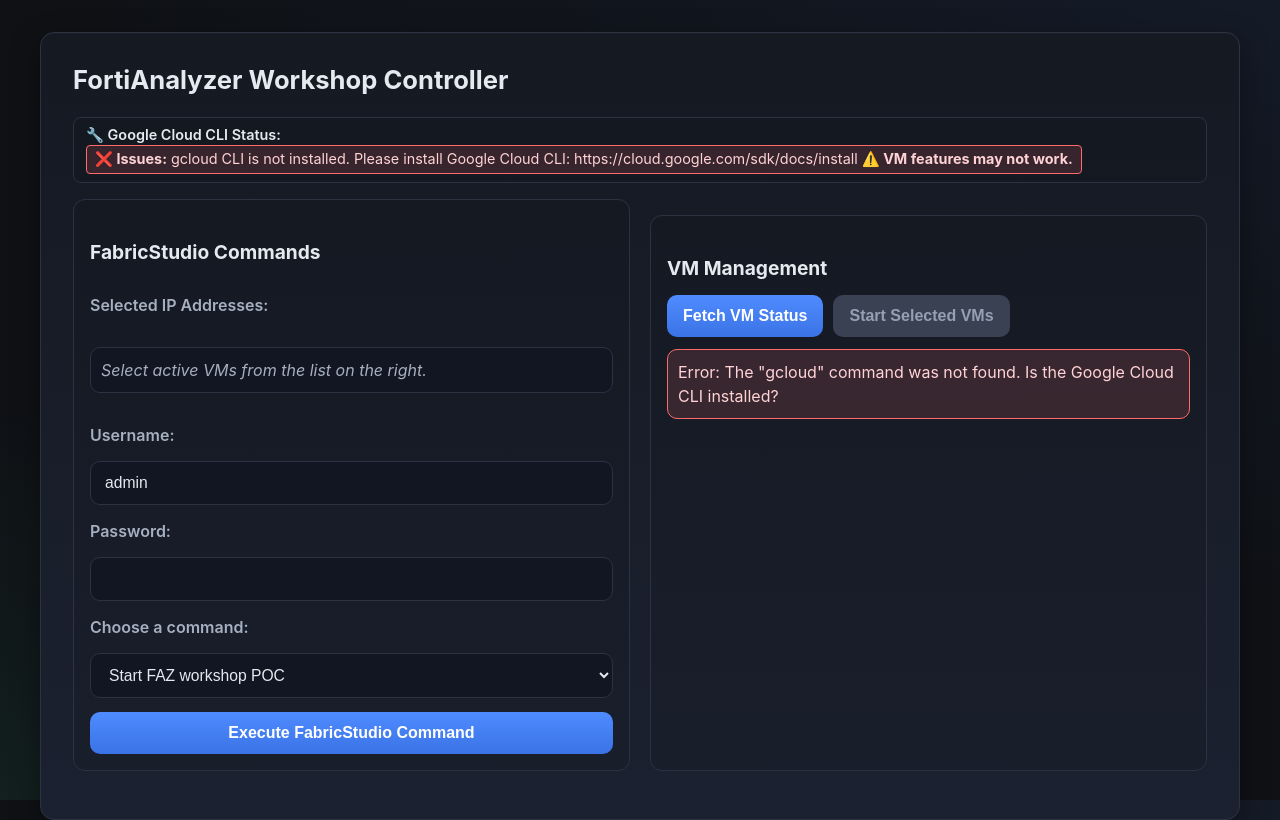
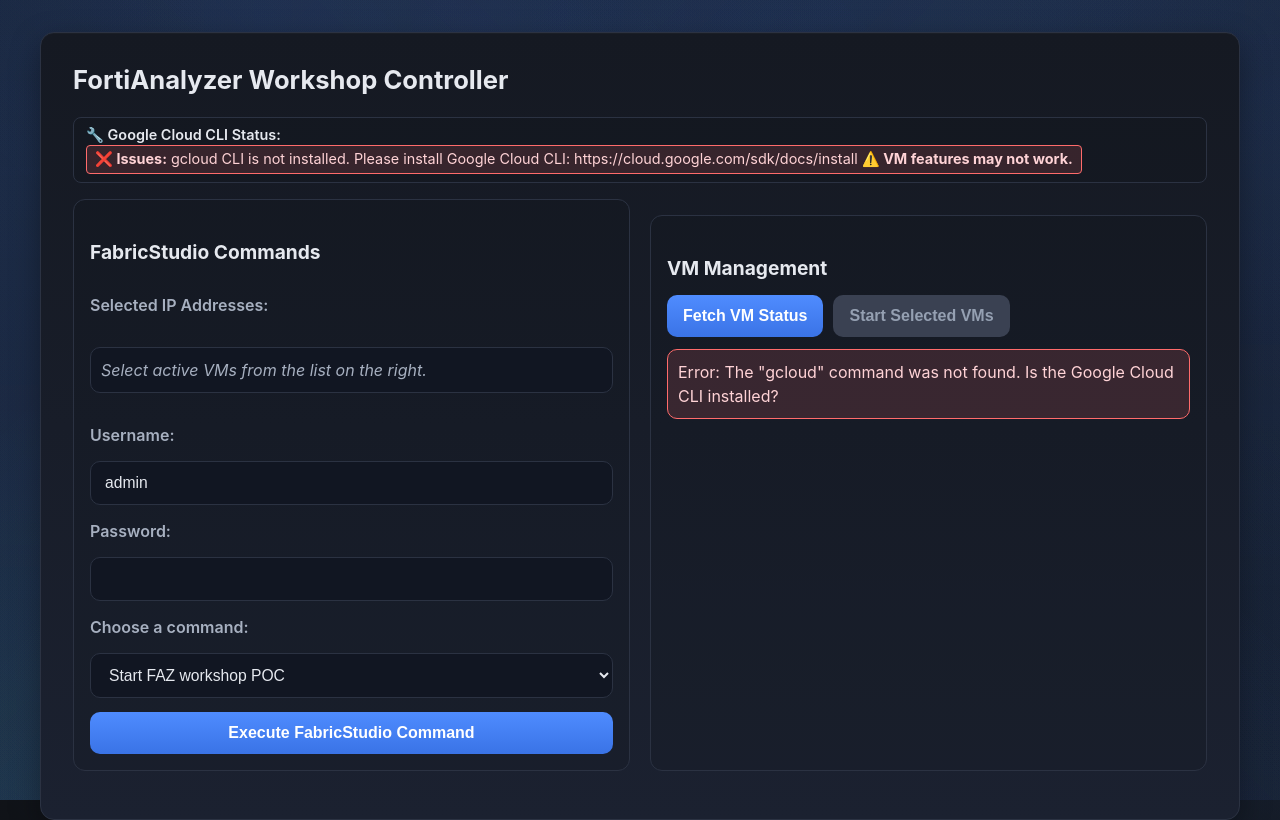
Before and after one commit to s-ruiter/FabricStudioController, a Flask app: page / in a window 1280 px wide. Run offline with Flask 3, Linux system fonts and the light colour scheme.

Commit message:
Add animated abstract blue background with glowing lines effect

```diff
--- a/static/style.css
+++ b/static/style.css
@@ -23,13 +23,46 @@
 
 body {
   font-family: -apple-system, BlinkMacSystemFont, "Segoe UI", Roboto, Helvetica, Arial, sans-serif;
-  background: radial-gradient(1200px 600px at top right, rgba(79,140,255,0.08), transparent),
-              radial-gradient(800px 400px at bottom left, rgba(61,220,151,0.07), transparent),
-              var(--dark-bg);
+  background:
+    radial-gradient(1200px 600px at top right, rgba(79,140,255,0.08), transparent),
+    radial-gradient(800px 400px at bottom left, rgba(61,220,151,0.07), transparent),
+    linear-gradient(45deg, transparent 30%, rgba(79,140,255,0.03) 50%, transparent 70%),
+    linear-gradient(-45deg, transparent 30%, rgba(79,140,255,0.02) 50%, transparent 70%),
+    linear-gradient(135deg, transparent 20%, rgba(79,140,255,0.04) 40%, transparent 60%),
+    linear-gradient(-135deg, transparent 20%, rgba(79,140,255,0.03) 40%, transparent 60%),
+    var(--dark-bg);
   color: var(--text-primary);
   margin: 0;
   padding: 32px 20px;
   line-height: 1.5;
+  min-height: 100vh;
+  position: relative;
+}
+
+/* Add animated glowing lines effect */
+body::before {
+  content: '';
+  position: fixed;
+  top: 0;
+  left: 0;
+  width: 100%;
+  height: 100%;
+  background:
+    linear-gradient(90deg, transparent 0%, rgba(79,140,255,0.1) 50%, transparent 100%),
+    linear-gradient(0deg, transparent 0%, rgba(79,140,255,0.08) 50%, transparent 100%),
+    linear-gradient(45deg, transparent 0%, rgba(79,140,255,0.06) 50%, transparent 100%),
+    linear-gradient(-45deg, transparent 0%, rgba(79,140,255,0.05) 50%, transparent 100%);
+  background-size: 200% 200%, 200% 200%, 300% 300%, 300% 300%;
+  animation: backgroundShift 20s ease-in-out infinite;
+  pointer-events: none;
+  z-index: -1;
+}
+
+@keyframes backgroundShift {
+  0%, 100% { background-position: 0% 0%, 0% 0%, 0% 0%, 0% 0%; }
+  25% { background-position: 100% 0%, 0% 100%, 50% 0%, 0% 50%; }
+  50% { background-position: 0% 100%, 100% 0%, 100% 50%, 50% 100%; }
+  75% { background-position: 100% 100%, 100% 100%, 50% 100%, 100% 50%; }
 }
 
 .container {
```
